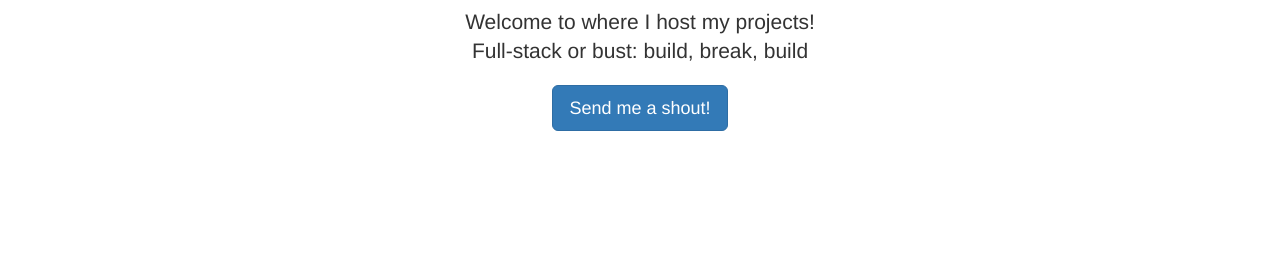
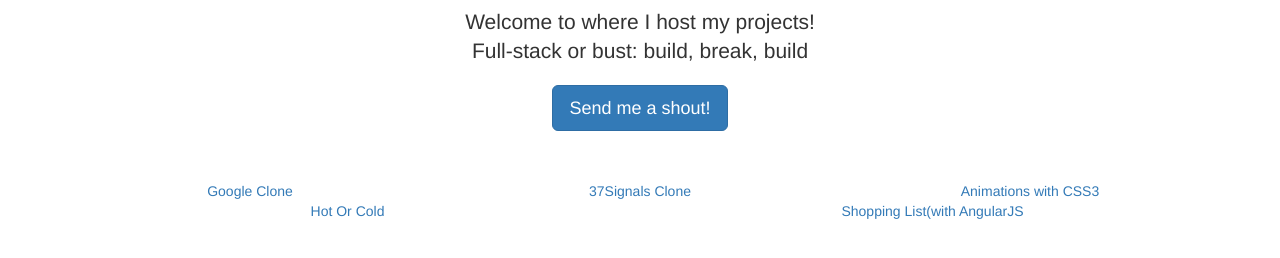
Before and after one commit to frimmy/frimmy.github.io, a plain HTML site: page index.html in a window 1280 px wide. Shown: the part 318-576 px from the top of the page. Drawn offline with nearby package versions, Linux system fonts and the light colour scheme.

Commit message:
added links to projects

```diff
--- a/index.html
+++ b/index.html
@@ -61,6 +61,18 @@
         <p><a class="btn btn-primary btn-lg" href="mailto:adrianfrimpong@gmail.com?Subject=Hello from frimmy.github.io"role="button">Send me a shout! </a></p>
         </p>
       </div>
+      <section class="projects">
+        <div class="row">
+          <div class="col-md-4"><a href="http://frimmy.github.io/GoogleCloneProj/" alt="Google Clone">Google Clone</a></div>
+          <div class="col-md-4"><a href="http://frimmy.github.io/37Signals/" alt="37Signals clone">37Signals Clone</a></div>
+          <div class="col-md-4"><a href="http://frimmy.github.io/DrawSomething/" alt="CSS3 animations">Animations with CSS3</a></div>
+        </div>
+        <div class="row">
+          <div class="col-md-6"><a href="http://frimmy.github.io/Hot-Or-Cold/" alt="Hot Or Cold">Hot Or Cold</a></div>
+          <div class="col-md-6"><a href="http://frimmy.github.io/Shopping-List-Web-App/" alt="Shopping List">Shopping List(with AngularJS</a></div>
+          <!-- <div class="col-md-4"><a href="">this is a link</a></div> -->
+        </div>
+      </section>
 
 
     </div><!-- /.container -->
```
